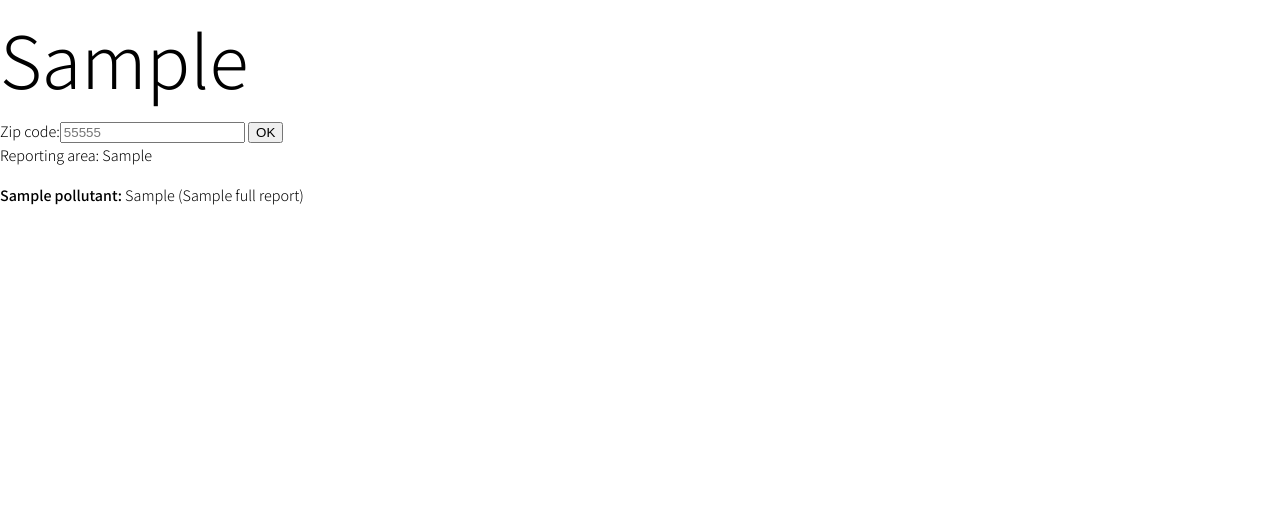
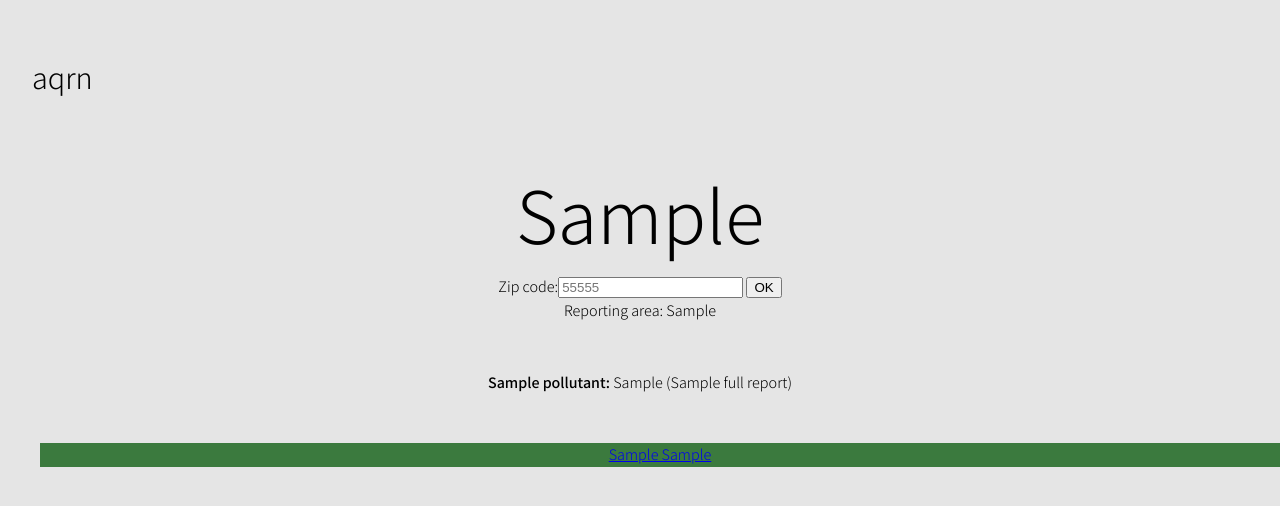
Before and after one commit to aqrn/aqrn.org, a Django app: template aqrn_project/aqrn_app/templates/index.html in a window 1280 px wide. Shown: the top 506 px of the page. Run offline with Django 3.2, Linux system fonts and the light colour scheme; tables that the repository leaves empty hold one stand-in row (values such as "Sample post"); the template is opened without the code that fills it: values that come from a table or form of the project are taken from there, most other values are stand-ins (such as "Sample title", 1, 10 or a date in 2020).

Commit message:
- Added initial version of top 10 report list - Links not working

```diff
--- a/aqrn_project/aqrn_app/templates/base.html
+++ b/aqrn_project/aqrn_app/templates/base.html
@@ -7,6 +7,7 @@
         <link rel="stylesheet" href="{% static 'style.css' %}" type="text/css" media="all">
         <link href="https://fonts.googleapis.com/css2?family=Assistant:wght@300;600&display=swap" rel="stylesheet">
        </head>
+    <h1>aqrn</h1>
     <body class="{{ body_classes }}">
         <div id="content">
             {% block content %}
--- a/aqrn_project/aqrn_app/templates/index.html
+++ b/aqrn_project/aqrn_app/templates/index.html
@@ -29,4 +29,12 @@
 
 </div>
 
+<div>
+    <ul id="top-10">
+        {% for x in top_10_reports %}
+            <li class="cat1"><span><a href="#">{{ x.reporting_area }} {{ x.max_aqi }}</a></span></li>
+        {% endfor %}
+    </ul>
+</div>
+
 {% endblock content %}
--- a/aqrn_project/static/style.css
+++ b/aqrn_project/static/style.css
@@ -1,8 +1,19 @@
+h1{
+    padding: 2.5%;
+    font-weight: normal;
+	font-family: 'Assistant', sans-serif;
+	line-height: 1.5;
+	height: 10%;
+    text-align: left;
+}
+
 body {
 	margin: 0;
 	padding: 0;
 	font-family: 'Assistant', sans-serif;
 	line-height: 1.5;
+	text-align: center;
+	background: #e5e5e5;
 }
 
 body.forecast {
@@ -35,7 +46,7 @@ body.forecast {
 
 ul#full-report {
     list-style: none;
-    padding: 0;
+    padding: 2.5%;
 }
 
 ul#full-report span {
@@ -45,3 +56,13 @@ ul#full-report span {
 div#overall-aqi {
     font-size: 500%;
 }
+
+ul#top-10{
+    list-style: none;
+    text-align: center;
+    height: 200%;
+}
+
+ul#top-10 a{
+    color = #fff;
+}
```
Also changed, not shown: aqrn_project/aqrn_app/services.py (+12 -0 lines), aqrn_project/aqrn_app/views.py (+7 -3 lines).
